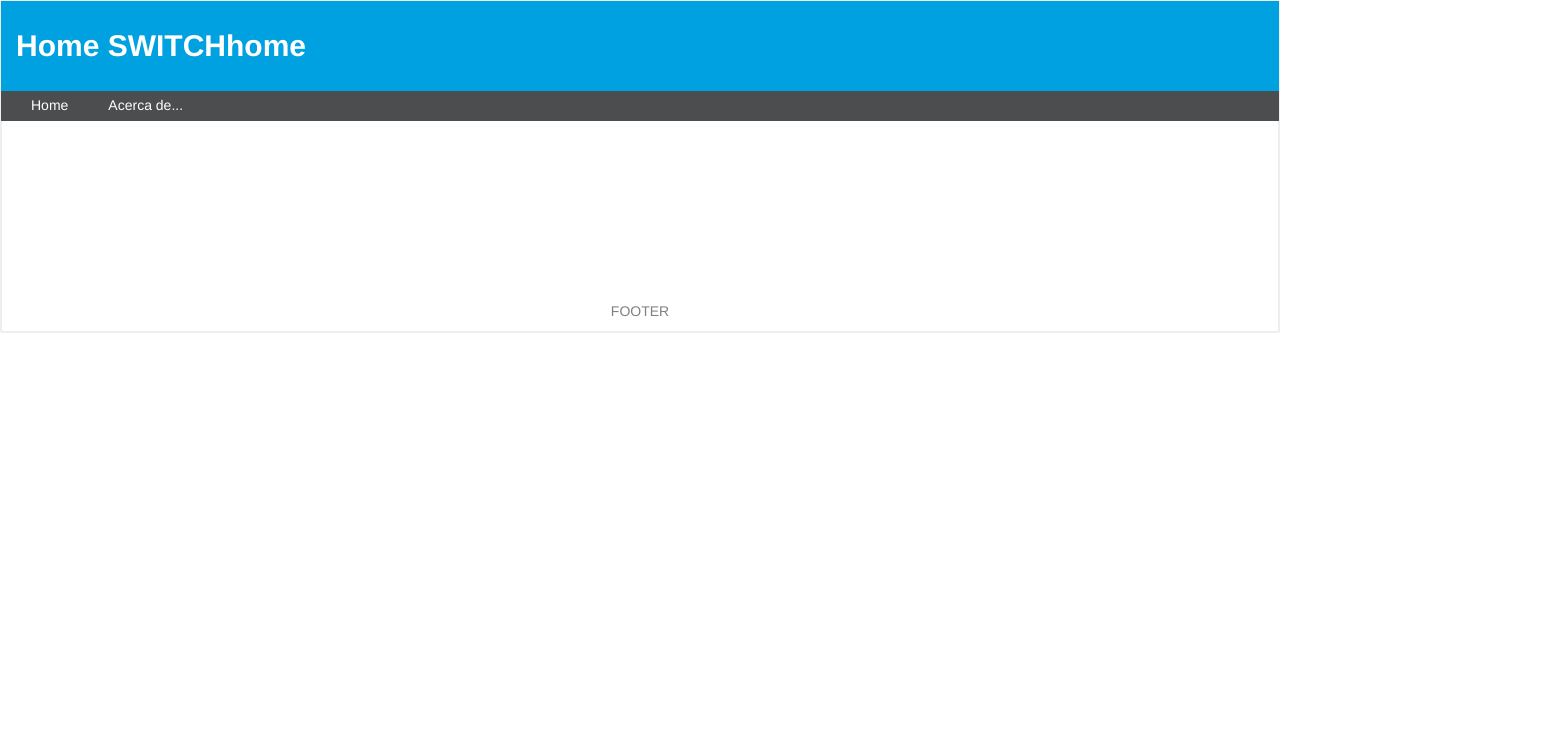
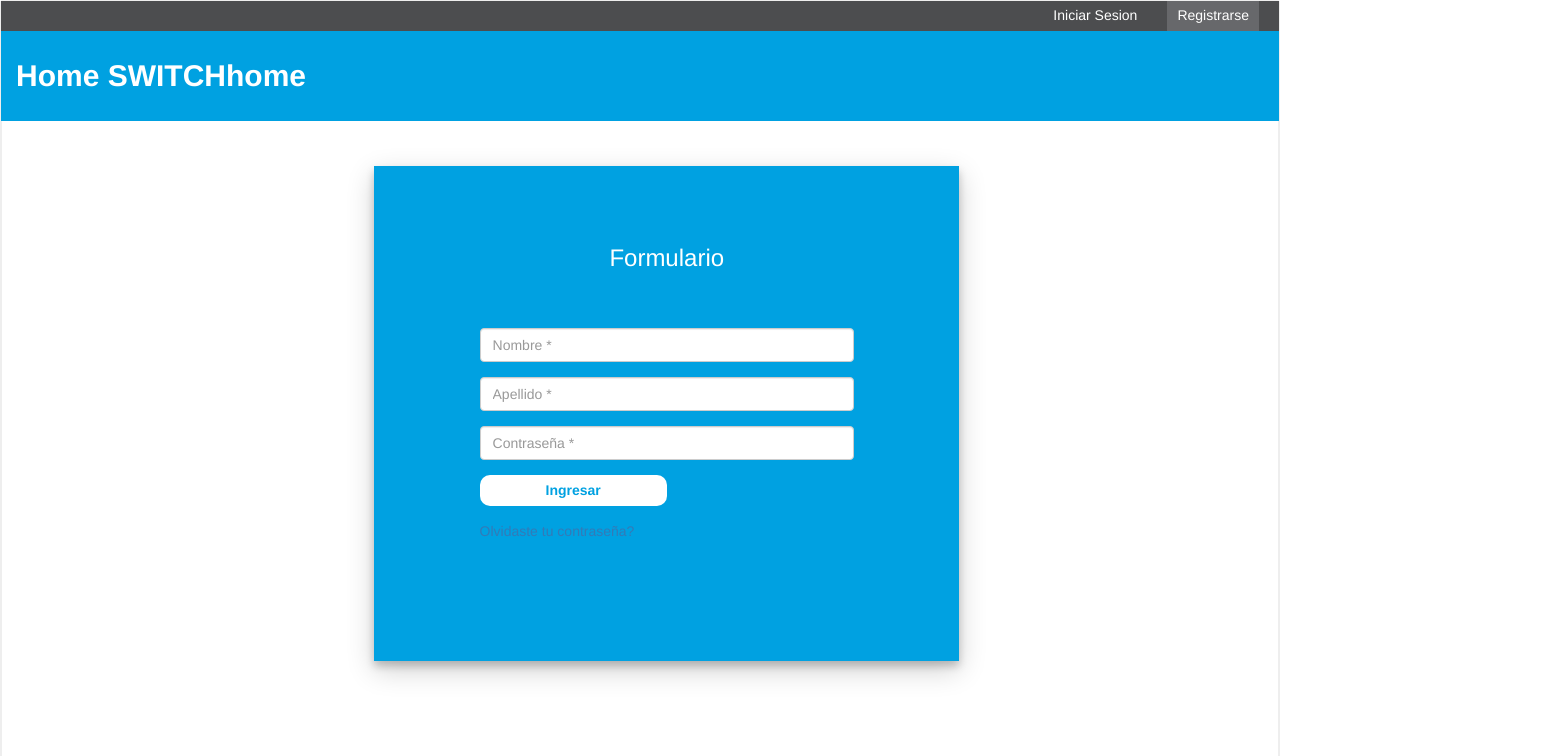
Before and after one commit to matiasromero/g31, a Vue app in the folder front-end/: page /#/registrarse in a window 1280 px wide. Shown: the top 756 px of the page, 1544 px wide, since content can reach past the window. Built offline with nearby package versions, Linux system fonts and the light colour scheme.

Commit message:
front-end

```diff
--- a/front-end/index.html
+++ b/front-end/index.html
@@ -10,6 +10,7 @@
 
     <!--Bootstrap-->
     <link rel="stylesheet" type="text/css" href="static/bootstrap/css/bootstrap.min.css">
+    <link rel="stylesheet" href="https://cdnjs.cloudflare.com/ajax/libs/font-awesome/4.7.0/css/font-awesome.min.css">
     <script type="text/javascript" src="static/bootstrap/js/bootstrap.min.js"></script>
 
     <!--Styles -->
--- a/front-end/src/App.vue
+++ b/front-end/src/App.vue
@@ -1,16 +1,15 @@
 <template>
   <div id="app" class="col-lg-12">
 
+       <nav id="nav" class="col-lg-12">
+          <ul>
+            <router-link tag="li" router-link-active to="/registrarse"><a>Registrarse </a></router-link>
+            <router-link tag="li" router-link-active to="/iniciar-sesion"><a>Iniciar Sesion</a></router-link>
+          </ul>
+      </nav>
       <header id="header" class="col-lg-12">
           <h1>Home SWITCHhome </h1>
       </header>
-
-      <nav id="nav" class="col-lg-12">
-          <ul>
-            <router-link tag="li" router-link-active to="/"><a>Home</a></router-link>
-            <router-link tag="li" router-link-active to="/acerca-de"><a>Acerca de... </a></router-link>
-          </ul>
-      </nav>
 
       <section id="main" class="col-lg-12">
         <!-- Componente actual -->
@@ -30,4 +29,89 @@ export default {
 </script>
 
 <style>
+
+  #app{
+	margin-top: 0 auto;
+	border:1px solid #eee;
+	border-radius: 2px;
+	background: white;
+	box-shadow: 0px 2px, 5px #CCC;
+	padding: 0px;
+}
+
+#header{
+	background: #00A1E1;
+	color:white;
+	margin:0px;
+	height: 90px;
+	line-height: 90px;
+}
+
+#header h1{
+	display: block;
+	line-height: 50px;
+	font-weight: bold;
+	font-size: 30px;
+}
+
+#nav{
+	padding: 0px;
+	margin: 0px;
+	background: #4C4D4F;
+
+}
+
+#nav ul{
+	list-style: none;
+	margin: 0px;
+	padding-left: 20px;
+}
+
+#nav ul li{
+	float: right;
+	margin-right: 20px;
+
+}
+
+#nav ul li a{
+	display: block;
+	color: white;
+	height: 30px;
+	line-height: 29px;
+	padding-left: 10px;
+	padding-right: 10px;
+	transition: all 300ms;
+
+
+}
+
+#nav ul li a:hover{
+	text-decoration: none;
+	background: rgb(103, 104, 107);
+}
+
+#main {
+	padding: 35px;
+  margin-top: 10px;
+  margin-bottom: 100px;
+	border-radius: 5px;
+}
+
+#footer{
+	margin-top: 30px;
+	padding-top: 10px;
+	border:1px solid #eee;
+	color: rgb(92, 92, 92);
+
+}
+
+#footer p{
+	text-align: center;
+}
+
+  .router-link-exact-active{
+    text-decoration: none !important;
+	  background: rgb(103, 104, 107);
+  }
+
 </style>
--- a/front-end/src/components/Home.vue
+++ b/front-end/src/components/Home.vue
@@ -1,6 +1,5 @@
 <template>
   <div class="hello">
-
   </div>
 </template>
 
--- /dev/null
+++ b/front-end/src/components/Login.vue
@@ -0,0 +1,69 @@
+<template>
+  <div class="container login-container">
+            <div class="row">
+                <div class="col-md-6 login-form-2">
+                    <h3>Iniciar Sesion</h3>
+                    <form>
+                        <div class="form-group">
+                            <input type="text" class="form-control" placeholder="Email *" required value="" />
+                        </div>
+                        <div class="form-group">
+                            <input type="password" class="form-control" placeholder="Contraseña *" required value="" />
+                        </div>
+                        <div class="form-group">
+                            <input type="submit" class="btnSubmit" value="Ingresar" />
+                        </div>
+                        <div class="form-group">
+
+                            <a href="#" class="ForgetPwd" value="Login">Olvidaste tu contraseña?</a>
+                        </div>
+                    </form>
+                </div>
+            </div>
+        </div>
+</template>
+
+<script>
+
+</script>
+
+<!-- Add "scoped" attribute to limit CSS to this component only -->
+<style scoped>
+
+.login-container{
+     margin-left: 28%;
+
+}
+
+.login-form-2{
+    padding: 5%;
+    background: #00A1E1;
+    box-shadow: 0 5px 8px 0 rgba(0, 0, 0, 0.2), 0 9px 26px 0 rgba(0, 0, 0, 0.19);
+}
+.login-form-2 h3{
+    text-align: center;
+    color: #fff;
+}
+.login-container form{
+    padding: 10%;
+}
+.btnSubmit
+{
+    width: 50%;
+    border-radius: 1rem;
+    padding: 1.5%;
+    border: none;
+    cursor: pointer;
+}
+
+.login-form-2 .btnSubmit{
+    font-weight: 600;
+    color: #00A1E1;
+    background-color: #fff;
+}
+.login-form-2 .ForgetPwd{
+    color: #fff;
+    font-weight: 600;
+    text-decoration: none;
+}
+</style>
--- /dev/null
+++ b/front-end/src/components/SignIn.vue
@@ -0,0 +1,75 @@
+<template>
+
+    <div class="container signIn-container">
+            <div class="row">
+                <div class="col-md-6 signIn-form">
+                    <h3>Formulario</h3>
+                    <form>
+                        <div class="form-group">
+                            <input type="text" class="form-control" placeholder="Nombre *" required value="" />
+                        </div>
+                        <div class="form-group">
+                            <input type="text" class="form-control" placeholder="Apellido *" required value="" />
+                        </div>
+                        <div class="form-group">
+                            <input type="password" class="form-control" placeholder="Contraseña *" required value="" />
+                        </div>
+                        <div class="form-group">
+                            <input type="submit" class="btnSubmit" value="Ingresar" />
+                        </div>
+                        <div class="form-group">
+
+                            <a href="#" class="ForgetPwd" value="Login">Olvidaste tu contraseña?</a>
+                        </div>
+                    </form>
+                </div>
+            </div>
+    </div>
+
+</template>
+
+<script>
+
+</script>
+
+<!-- Add "scoped" attribute to limit CSS to this component only -->
+<style scoped>
+
+.signIn-container{
+     margin-left: 28%;
+
+}
+
+.signIn-form{
+    padding: 5%;
+    background: #00A1E1;
+    box-shadow: 0 5px 8px 0 rgba(0, 0, 0, 0.2), 0 9px 26px 0 rgba(0, 0, 0, 0.19);
+}
+.signIn-form h3{
+    text-align: center;
+    color: #fff;
+}
+.signIn-container form{
+    padding: 10%;
+}
+.btnSubmit
+{
+    width: 50%;
+    border-radius: 1rem;
+    padding: 1.5%;
+    border: none;
+    cursor: pointer;
+}
+
+.signIn-form .btnSubmit{
+    font-weight: 600;
+    color: #00A1E1;
+    background-color: #fff;
+}
+.login-form-2 .ForgetPwd{
+    color: #fff;
+    font-weight: 600;
+    text-decoration: none;
+}
+
+</style>
```
Also changed, not shown: front-end/src/router/index.js (+10 -4 lines), front-end/src/assets/avatar_in.png (added).
